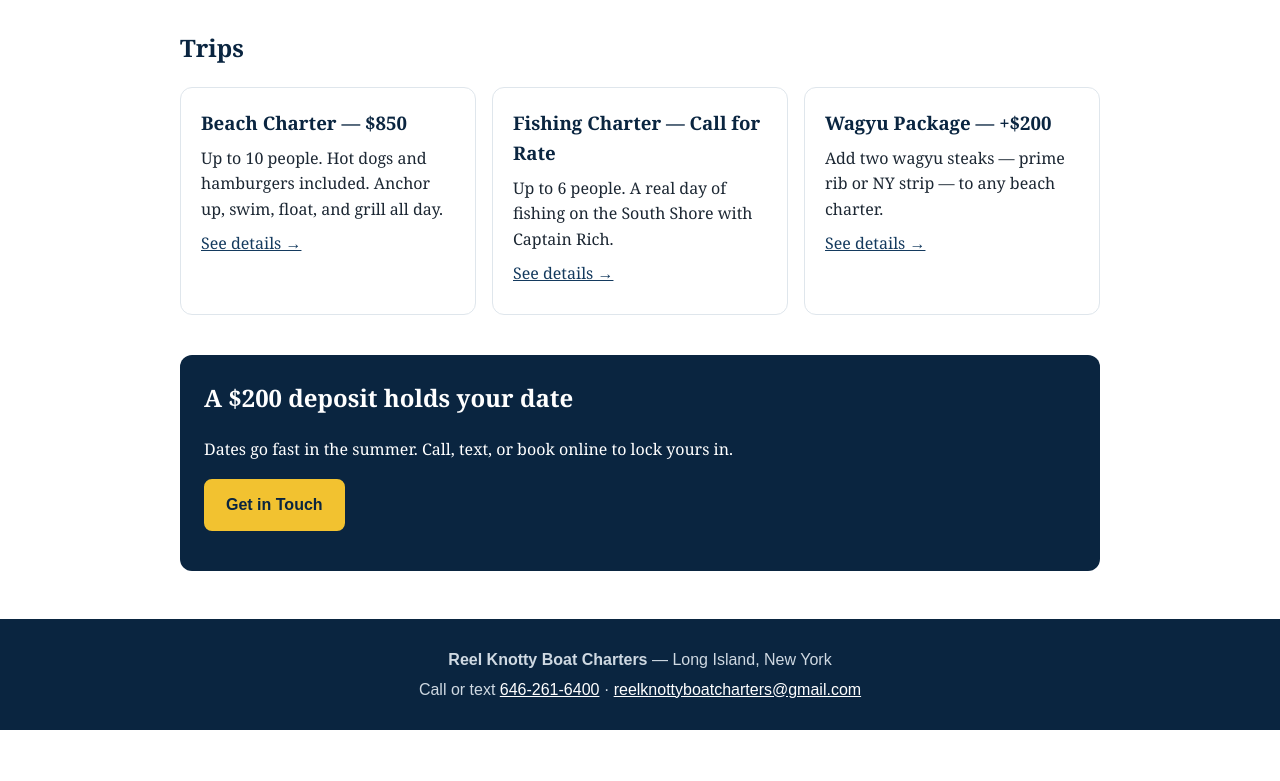
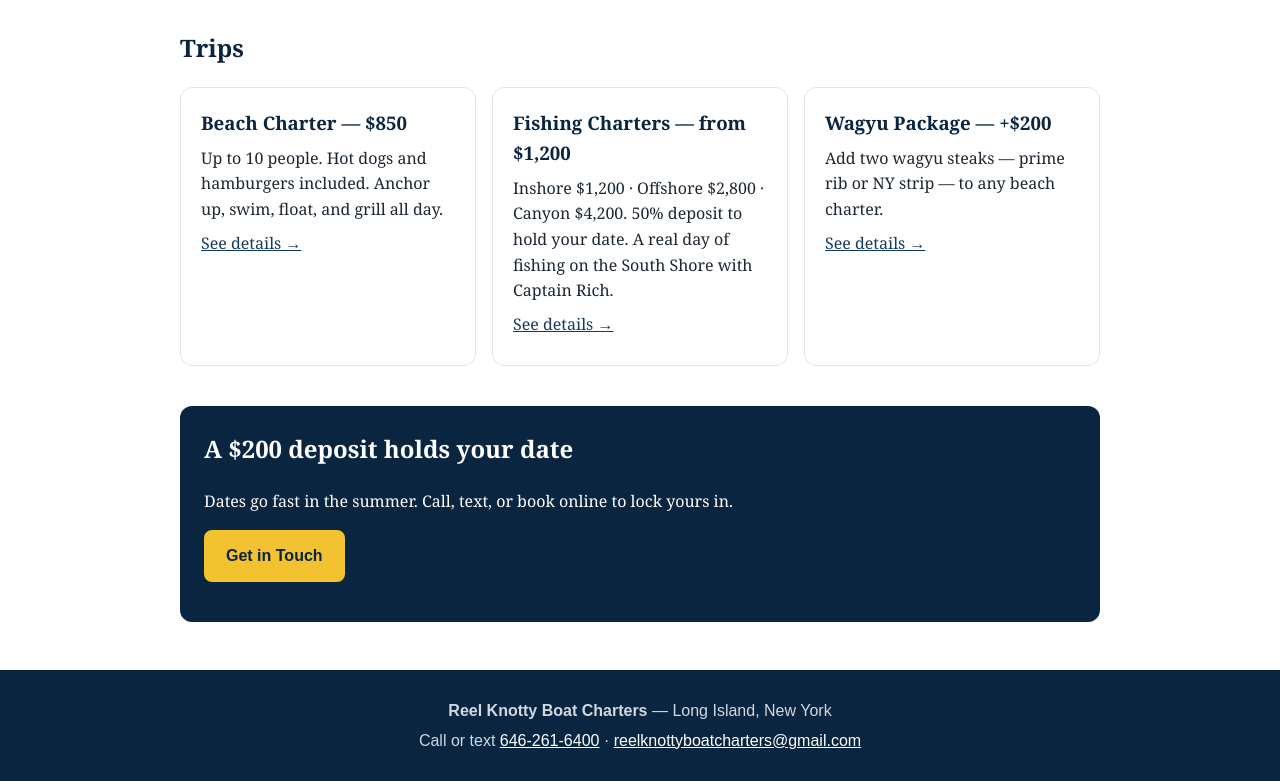
Before and after one commit to reelknottyboatcharters-hue/ReelKnotty-website, a plain HTML site: page index.html in a window 1280 px wide. Shown: the part 895-1676 px from the top of the page. Before the commit the page ends 1625 px from the top, so only its background shows below. Drawn offline with Linux system fonts and the light colour scheme.

Commit message:
Add fishing deposit pay buttons and fix homepage fishing card

```diff
--- a/index.html
+++ b/index.html
@@ -4,7 +4,7 @@
 <meta charset="UTF-8">
 <meta name="viewport" content="width=device-width, initial-scale=1.0">
 <title>Reel Knotty Boat Charters | Beach Days &amp; Fishing Trips on Long Island</title>
-<meta name="description" content="Reel Knotty Boat Charters — beach charters for up to 10 people and fishing charters for 6, on Long Island, New York. Call or text 646-261-6400 or book online.">
+<meta name="description" content="Reel Knotty Boat Charters — beach charters $850 for up to 10 people, fishing charters inshore $1,200, offshore $2,800, canyon $4,200, on Long Island, New York. Call or text 646-261-6400 or book online.">
 <link rel="stylesheet" href="style.css">
 </head>
 <body>
@@ -60,8 +60,8 @@
         <p><a href="trips.html">See details →</a></p>
       </div>
       <div class="card">
-        <h3>Fishing Charter — Call for Rate</h3>
-        <p>Up to 6 people. A real day of fishing on the South Shore with Captain Rich.</p>
+        <h3>Fishing Charters — from $1,200</h3>
+        <p>Inshore $1,200 · Offshore $2,800 · Canyon $4,200. 50% deposit to hold your date. A real day of fishing on the South Shore with Captain Rich.</p>
         <p><a href="trips.html">See details →</a></p>
       </div>
       <div class="card">
```
Also changed, not shown: trips.html (+3 -0 lines).
